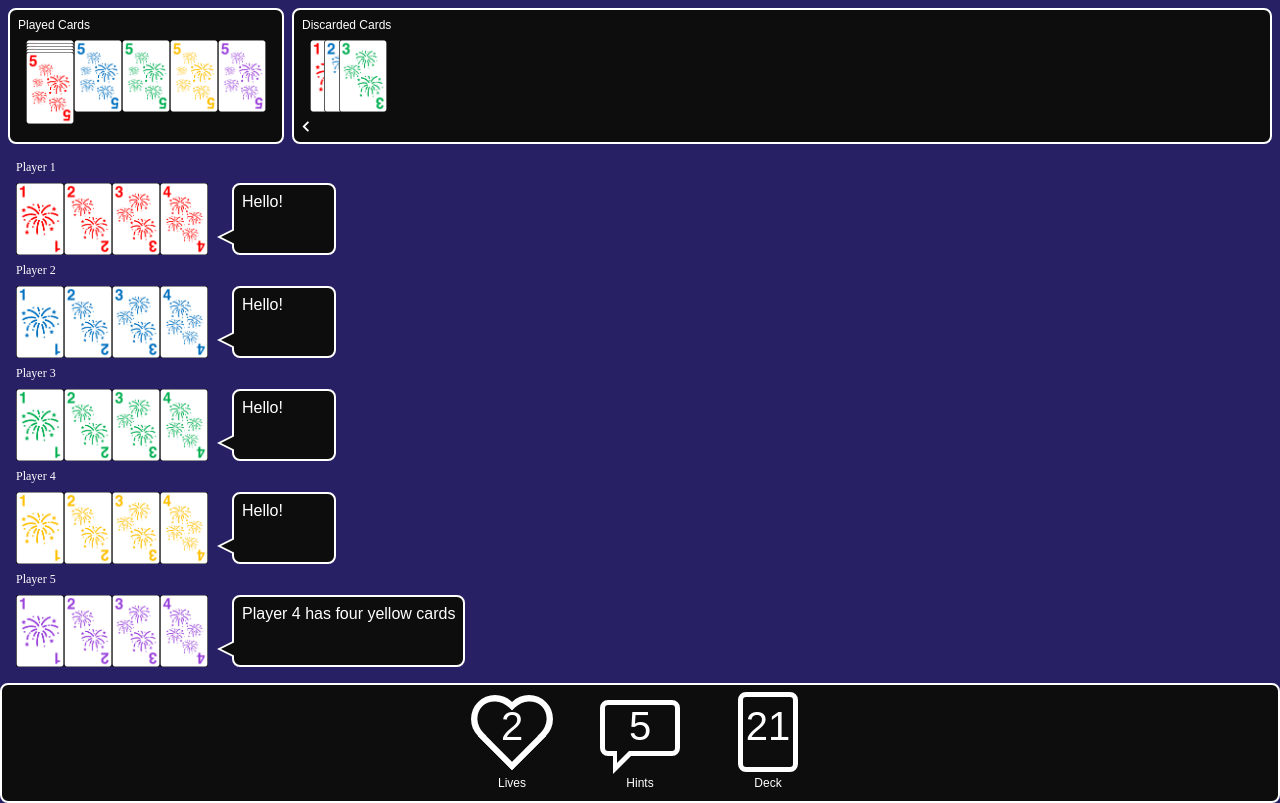
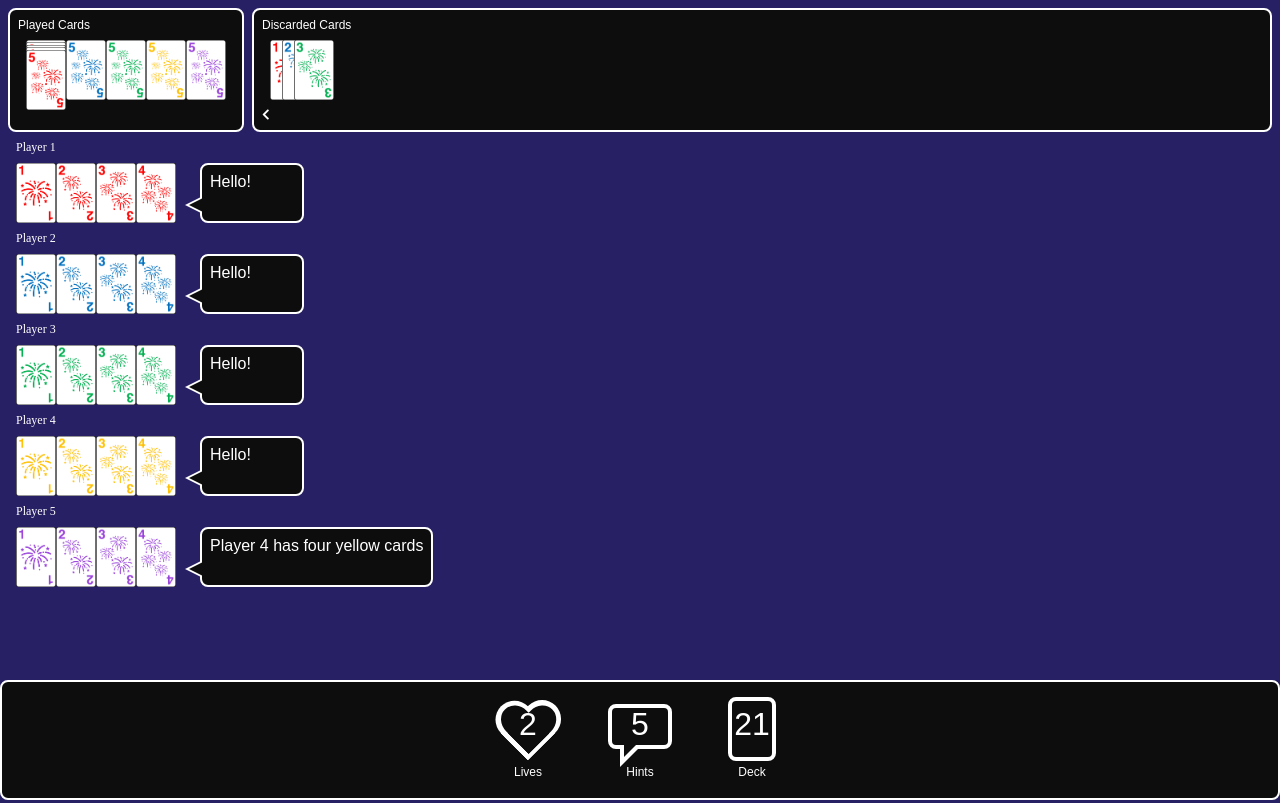
Before and after one commit to atyjeski/tyjeski, a Django app: page /hanabi/new in a window 1280 px wide. Run offline with Django 3.2, Linux system fonts and the light colour scheme; some libraries are stand-ins or nearby versions.

Commit message:
Shrink sizes slightly

```diff
--- a/backend/hanabi/static/hanabi/css/interface-overhaul.css
+++ b/backend/hanabi/static/hanabi/css/interface-overhaul.css
@@ -21,18 +21,18 @@
 
     --fs-small: 1.5vh;
     --fs-medium: 2vh;
-    --fs-large: 5vh;
+    --fs-large: 4vh;
 
     --margin: 1vh;
 
     --bw: .25vh;
     --br: 1vh;
 
-    --card-width: 6vh;
-    --card-height: 9vh;
+    --card-width: 5vh;
+    --card-height: 7.5vh;
 
-    --icon-bw: .7vh;
-    --icon-size: 10vh;
+    --icon-bw: .6vh;
+    --icon-size: 8vh;
 }
 
 
@@ -123,6 +123,7 @@ html {
     display: flex;
     flex-direction: column;
     margin: var(--margin);
+    margin-top: 0;
 }
 
 .player-container {
@@ -207,7 +208,7 @@ html {
     position: absolute;
     width: 100%;
     text-align: center;
-    margin-top: var(--margin);
+    margin-top: var(--icon-bw);
 }
 
 
@@ -236,7 +237,7 @@ html {
     border: var(--icon-bw) solid var(--clr-light);
     border-radius: var(--br);
     margin-bottom: var(--triangle-height);
-    margin-top: 5%;
+    margin-top: 10%;
 }
 
 .hint-shape:before,
```
